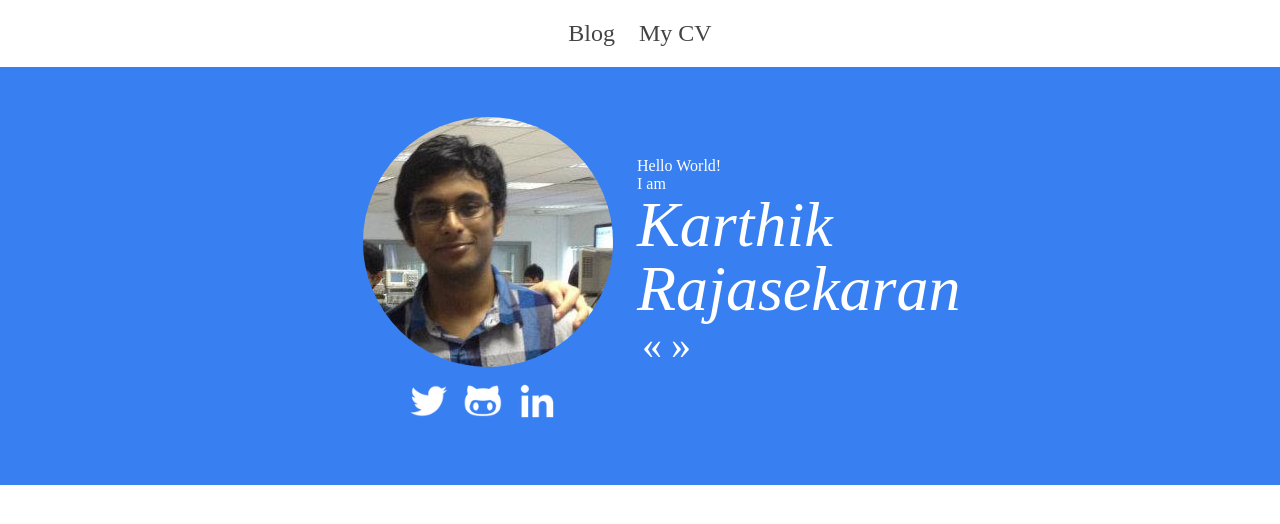
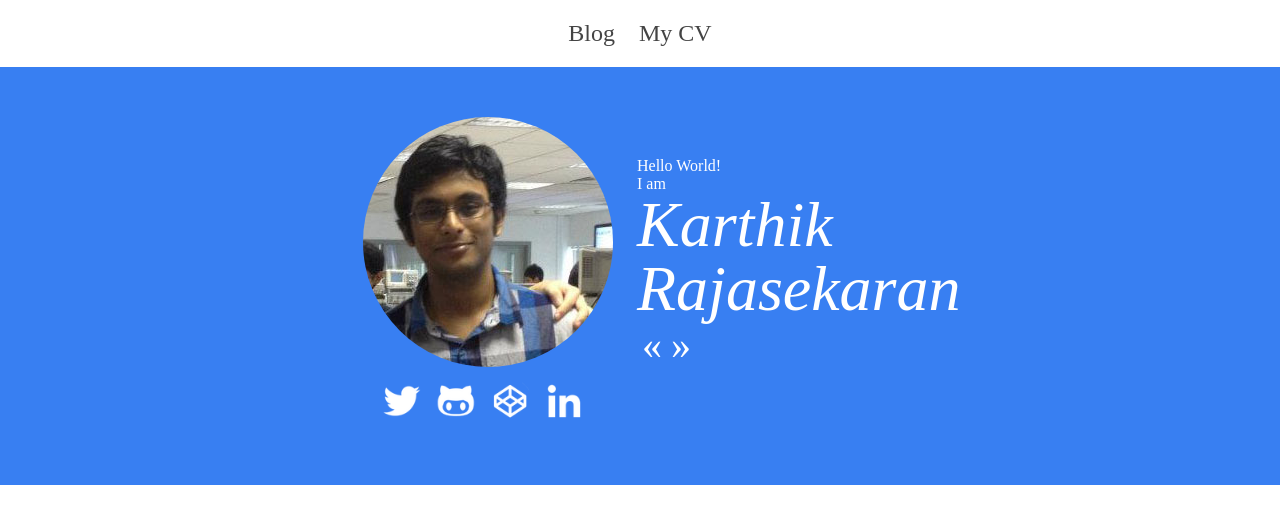
Before and after one commit to nuskarthik/karthik.github.io, a Jekyll site: the page built from index.html, in a window 1280 px wide. Shown: the top 524 px of the page. Built offline with Jekyll 4.4.1, drawn with Linux system fonts in a browser that asks for light colours; some web fonts are replaced; Markdown is read by kramdown in place of the engine named in the settings.

Commit message:
update haml files + static files

```diff
--- a/_includes/profile_links.html
+++ b/_includes/profile_links.html
@@ -4,9 +4,9 @@
 <a class='profile-link github' data-user='nuskarthik' href='https://github.com/nuskarthik'>
   <img alt='github' src='/images/github.png'>
 </a>
-<!--<a class='profile-link codepen' data-user='agelber' href='https://codepen.io/agelber'>
+<a class='profile-link codepen' data-user='agelber' href='https://codepen.io/agelber'>
   <img src='/images/codepen.png'>
-</a>-->
+</a>
 <a class='profile-link linkedin' data-user='karthikraj' href='http://www.linkedin.com/pub/karthik-rajasekaran/7b/6a7/913'>
   <img src='/images/linkedin.png'>
 </a>
```
Also changed, not shown: images/avatar-large-panda.png (deleted), images/avatar-large1.png (deleted), images/fb-create-app.png (deleted), images/fb-setup.png (deleted), images/old-blog.png (deleted), 2 other files.
